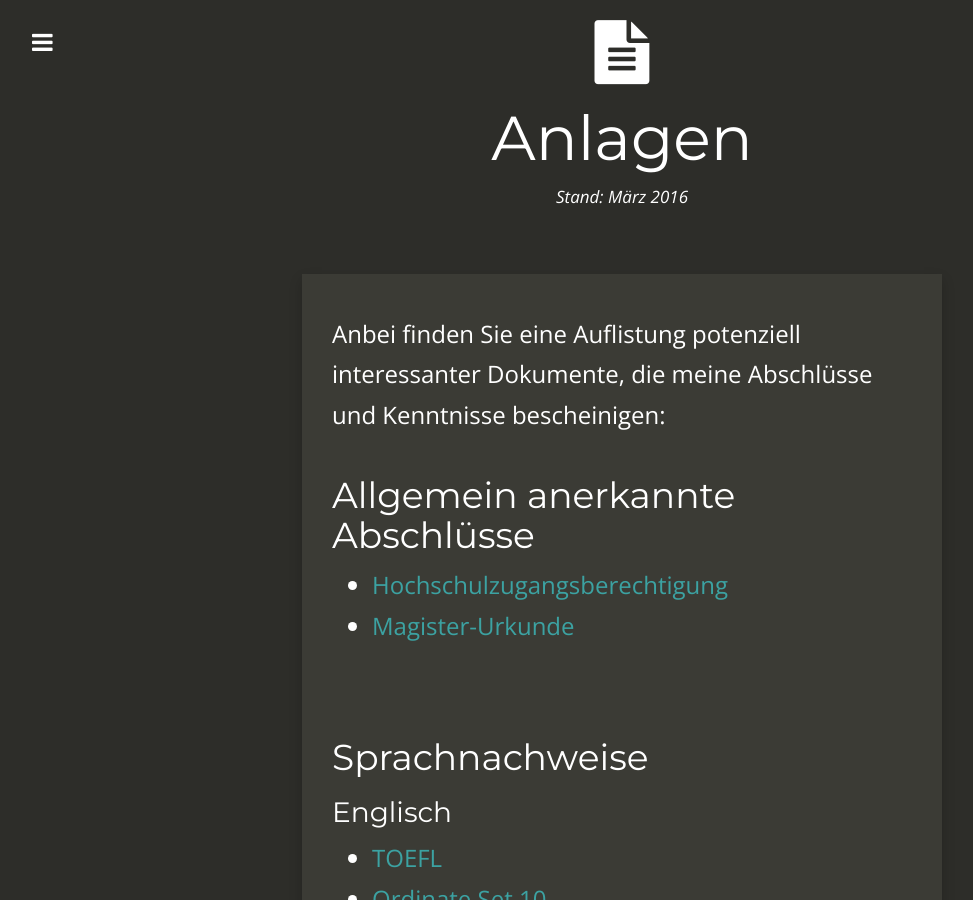
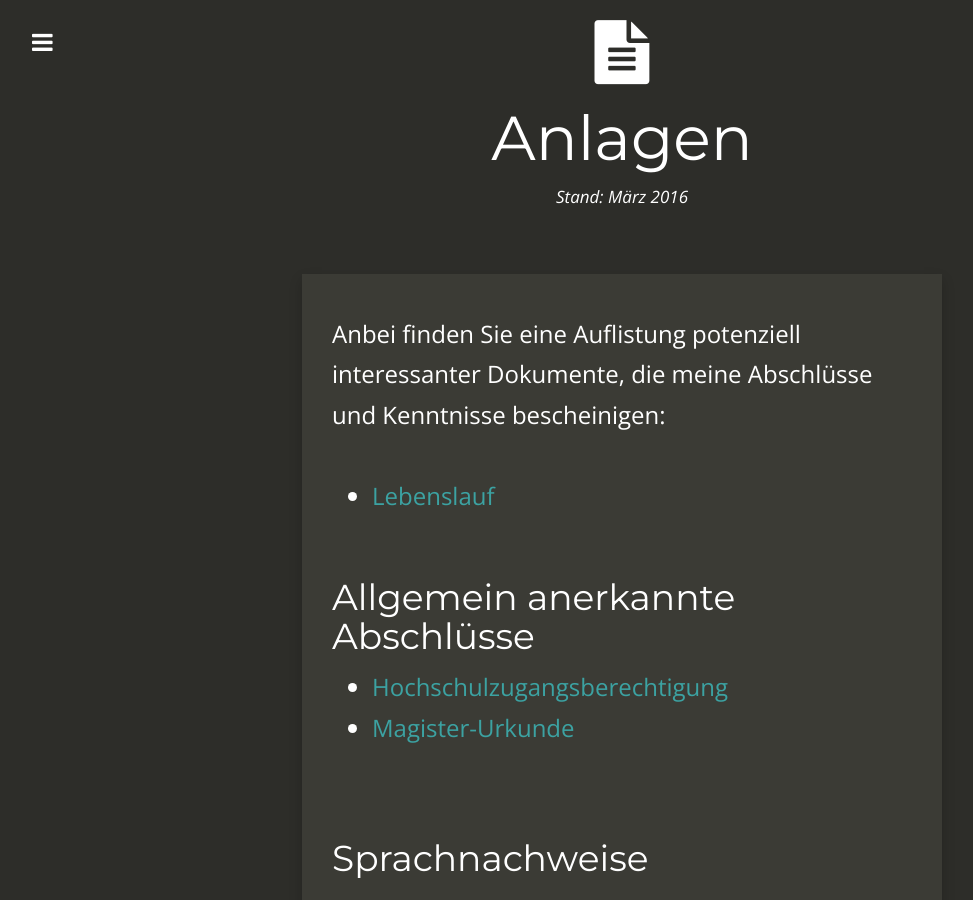
Before and after one commit to BriGitBardot/Bewerbung2, a Jekyll site: the page built from Anlagen.md, in a window 1280 px wide and 900 px high. Shown: the whole window, without its empty margins (18-991 px from the left). Built offline with Jekyll 4.4.1, drawn with Linux system fonts in a browser that asks for light colours; nearby versions of some CDN libraries.

Commit message:
Update Anlagen.md

```diff
--- a/Anlagen.md
+++ b/Anlagen.md
@@ -14,6 +14,9 @@ tags:
 ---
 
 Anbei finden Sie eine Auflistung potenziell interessanter Dokumente, die meine Abschlüsse und Kenntnisse bescheinigen:
+
+- [Lebenslauf]({{ site.url }}/pdfs/cv.pdf)
+<br>
 
 ## Allgemein anerkannte Abschlüsse
 - [Hochschulzugangsberechtigung]({{ site.url }}/pdfs/AllgemeineHochschulreife.pdf)
```
